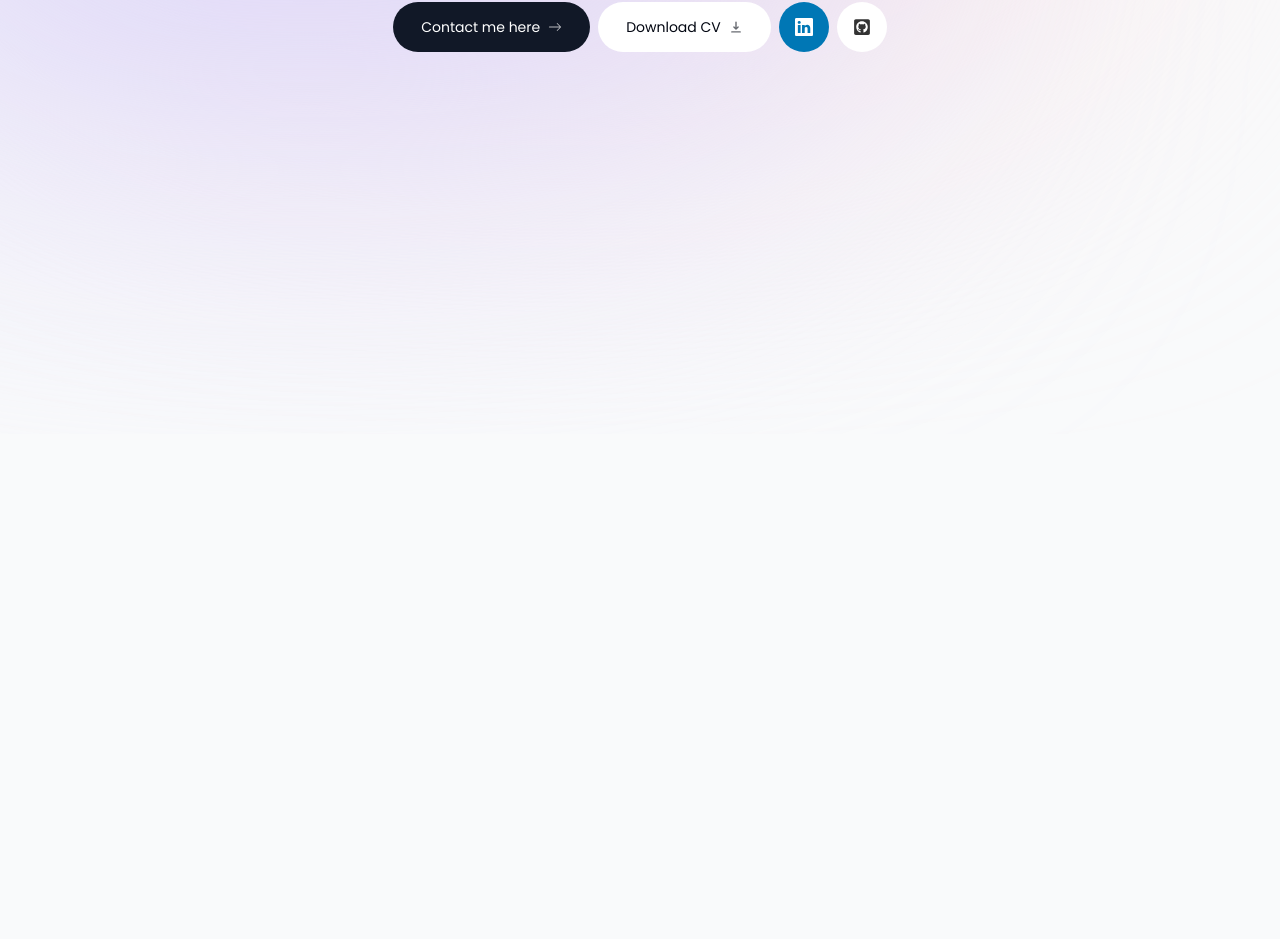
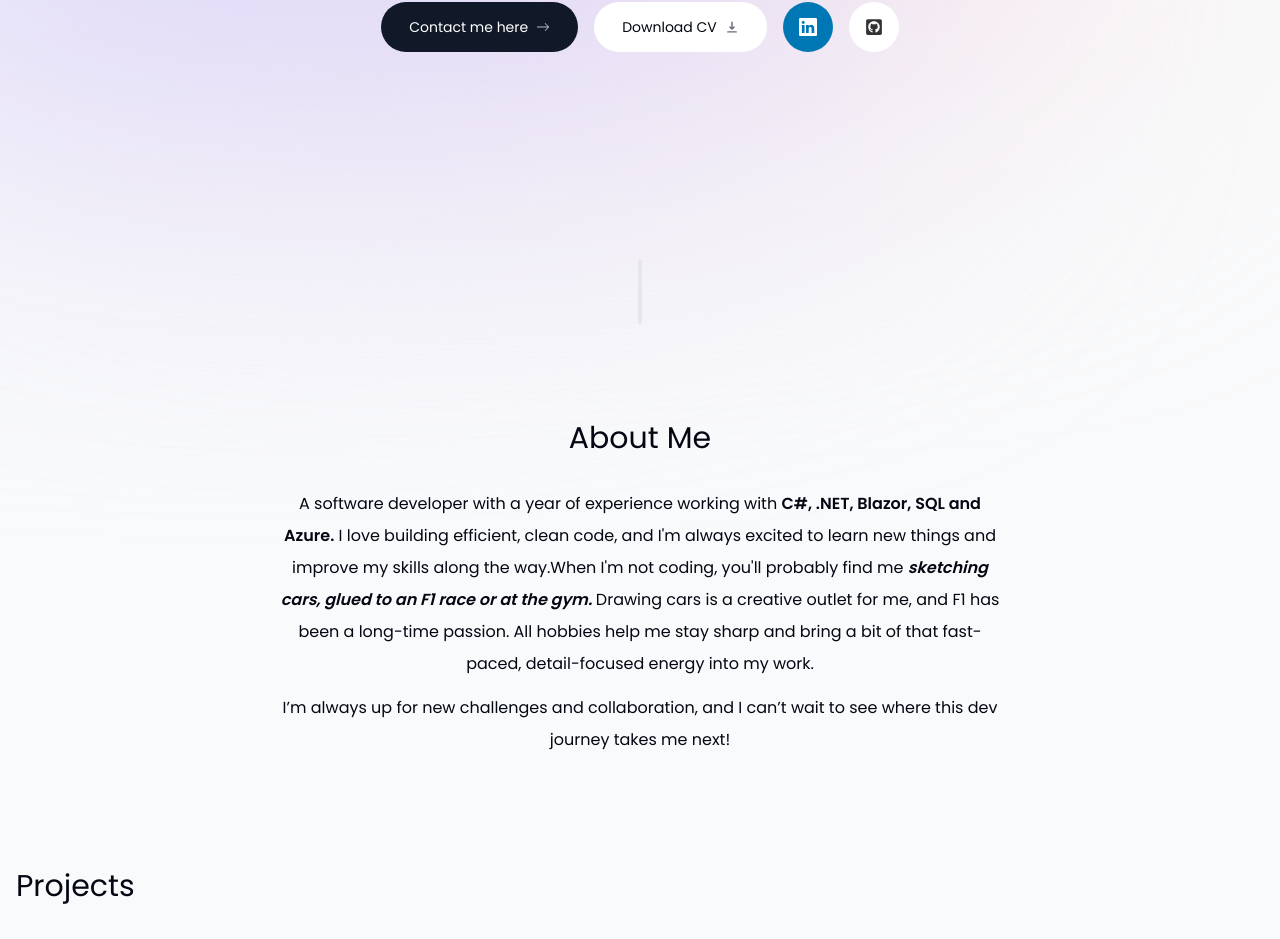
Before and after one commit to SudhanshuPanthri/portfolio022025, a Next.js app: page / in a window 1280 px wide. Shown: the part 366-1305 px from the top of the page. Before the commit the page ends 800 px from the top, so only its background shows below. Built offline with nearby package versions, Linux system fonts and the light colour scheme.

Commit message:
Completed about section

```diff
--- a/app/page.tsx
+++ b/app/page.tsx
@@ -1,9 +1,15 @@
+import About from "@/components/about";
 import Intro from "@/components/Intro";
+import Projects from "@/components/project";
+import SectionDivider from "@/components/section-divider";
 
 export default function Home() {
   return (
     <main className="flex flex-col items-center px-4">
       <Intro />
+      <SectionDivider />
+      <About />
+      <Projects />
     </main>
   );
 }
--- a/components/Intro.tsx
+++ b/components/Intro.tsx
@@ -55,7 +55,7 @@ const Intro = () => {
                 </span>
             </motion.p>
 
-            <motion.div className="flex flex-col text-sm sm:flex-row gap-2 justify-center px-4 font-medium"
+            <motion.div className="flex flex-col text-sm sm:flex-row gap-4 justify-center px-4 font-medium"
                 initial={{ opacity: 0, y: 100 }}
                 animate={{ opacity: 1, y: 0 }}
                 transition={{
@@ -66,13 +66,13 @@ const Intro = () => {
                     Contact me here <BsArrowRight className="opacity-70 group-hover:translate-x-1 transition" />
                 </Link>
 
-                <a className="group bg-white px-7 py-3 flex items-center gap-2 rounded-full outline-none focus:scale-110 hover:scale-110 active:scale-105 transition cursor-pointer">Download CV <HiDownload className="opacity-60 group-hover:translate-y-1 transition" /></a>
+                <a className="group bg-white px-7 py-3 flex items-center gap-2 rounded-full outline-none focus:scale-110 hover:scale-110 active:scale-105 transition cursor-pointer bordder border-black/10" href="/CV.pdf" download>Download CV <HiDownload className="opacity-60 group-hover:translate-y-1 transition" /></a>
 
-                <a href="https://www.linkedin.com/in/sudhanshu-p-43797ab1/" target="_blank" className="bg-[#0077b5] text-white p-4 flex items-center gap-2 rounded-full text-lg">
+                <a href="https://www.linkedin.com/in/sudhanshu-p-43797ab1/" target="_blank" className="bg-[#0077b5] text-white p-4 flex items-center gap-2 rounded-full text-lg focus:scale-110 hover:scale-110 active:scale-105 transition cursor-pointer bordder border-black/10">
                     <BsLinkedin />
                 </a>
 
-                <a href="https://github.com/SudhanshuPanthri" target="_blank" className="bg-[#fff] text-[#333] text-[1.35rem] p-4 flex items-center gap-2 rounded-full text-lg">
+                <a href="https://github.com/SudhanshuPanthri" target="_blank" className="bg-[#fff] text-[#333] text-[1.35rem] p-4 flex items-center gap-2 rounded-full text-lg focus:scale-110 hover:scale-110 active:scale-105 transition cursor-pointer bordder border-black/10">
                     <FaGithubSquare />
                 </a>
             </motion.div>
--- /dev/null
+++ b/components/about.tsx
@@ -0,0 +1,33 @@
+"use client"
+
+import { motion } from "framer-motion";
+import SectionHeading from "./section-heading";
+
+const About = () => {
+    return (
+        <motion.section className="mb-28 max-w-[45rem] text-center leading-8"
+            initial={{ opacity: 0, y: 100 }}
+            animate={{ opacity: 1, y: 0 }}
+            transition={{
+                delay: 0.175
+            }}
+        >
+            <SectionHeading name="About Me " />
+            <p className="mb-3">
+                <span>
+                    A software developer with a year of experience working with <span className="font-bold">C#, .NET, Blazor, SQL and Azure.</span> I love building efficient, clean code, and I'm always excited to learn new things and improve my skills along the way.
+                </span>
+                <span>
+                    When I'm not coding, you'll probably find me {""}
+                    <span className="italic font-semibold">sketching cars, glued to an F1 race or at the gym. {""}</span>
+                    <span>Drawing cars is a creative outlet for me, and F1 has been a long-time passion. All hobbies help me stay sharp and bring a bit of that fast-paced, detail-focused energy into my work.</span>
+                </span>
+            </p>
+            <p>
+                I’m always up for new challenges and collaboration, and I can’t wait to see where this dev journey takes me next!
+            </p>
+        </motion.section>
+    )
+}
+
+export default About;
--- /dev/null
+++ b/components/project.tsx
@@ -0,0 +1,52 @@
+"use client";
+import React from "react";
+import { motion } from "framer-motion";
+import SectionHeading from "./section-heading";
+import { projectsData } from "@/lib/data";
+import Image from "next/image";
+
+
+const Projects = () => {
+    return (
+        <motion.section>
+            <SectionHeading name="Projects" />
+            <div>
+                {projectsData.map((project, index) => (
+                    <React.Fragment key={index}>
+                        <Project {...project} />
+                    </React.Fragment>
+                ))}
+            </div>
+        </motion.section>
+    )
+}
+
+type ProjectProps = typeof projectsData[number];
+
+const Project = ({
+    title,
+    description,
+    tags,
+    imageUrl
+}: ProjectProps) => {
+    return (
+        <section>
+            <h3>{title}</h3>
+            <p>{description}</p>
+            <ul>
+                {tags.map((tag, index) => (
+                    <li key={index}>{tag}</li>
+                ))}
+            </ul>
+
+            <Image
+                src={imageUrl}
+                alt="Projec i worked on"
+                quality={95}
+            />
+        </section>
+    )
+}
+
+
+export default Projects;
--- /dev/null
+++ b/components/section-divider.tsx
@@ -0,0 +1,19 @@
+"use client"
+
+import { motion } from "framer-motion";
+
+const SectionDivider = () => {
+    return (
+        <motion.div className="bg-gray-200 my-24 h-16 w-1 rounded-full hidden sm:block"
+            initial={{ opacity: 0, y: 100 }}
+            animate={{ opacity: 1, y: 0 }}
+            transition={{
+                delay: 0.125
+            }}
+        >
+
+        </motion.div>
+    )
+}
+
+export default SectionDivider;
--- /dev/null
+++ b/components/section-heading.tsx
@@ -0,0 +1,13 @@
+interface SectionHeadingProps {
+    name: string;
+}
+
+const SectionHeading = ({ name }: SectionHeadingProps) => {
+    return (
+        <h2 className="text-3xl font-medium capitalize mb-8">
+            {name}
+        </h2>
+    )
+}
+
+export default SectionHeading;
```
